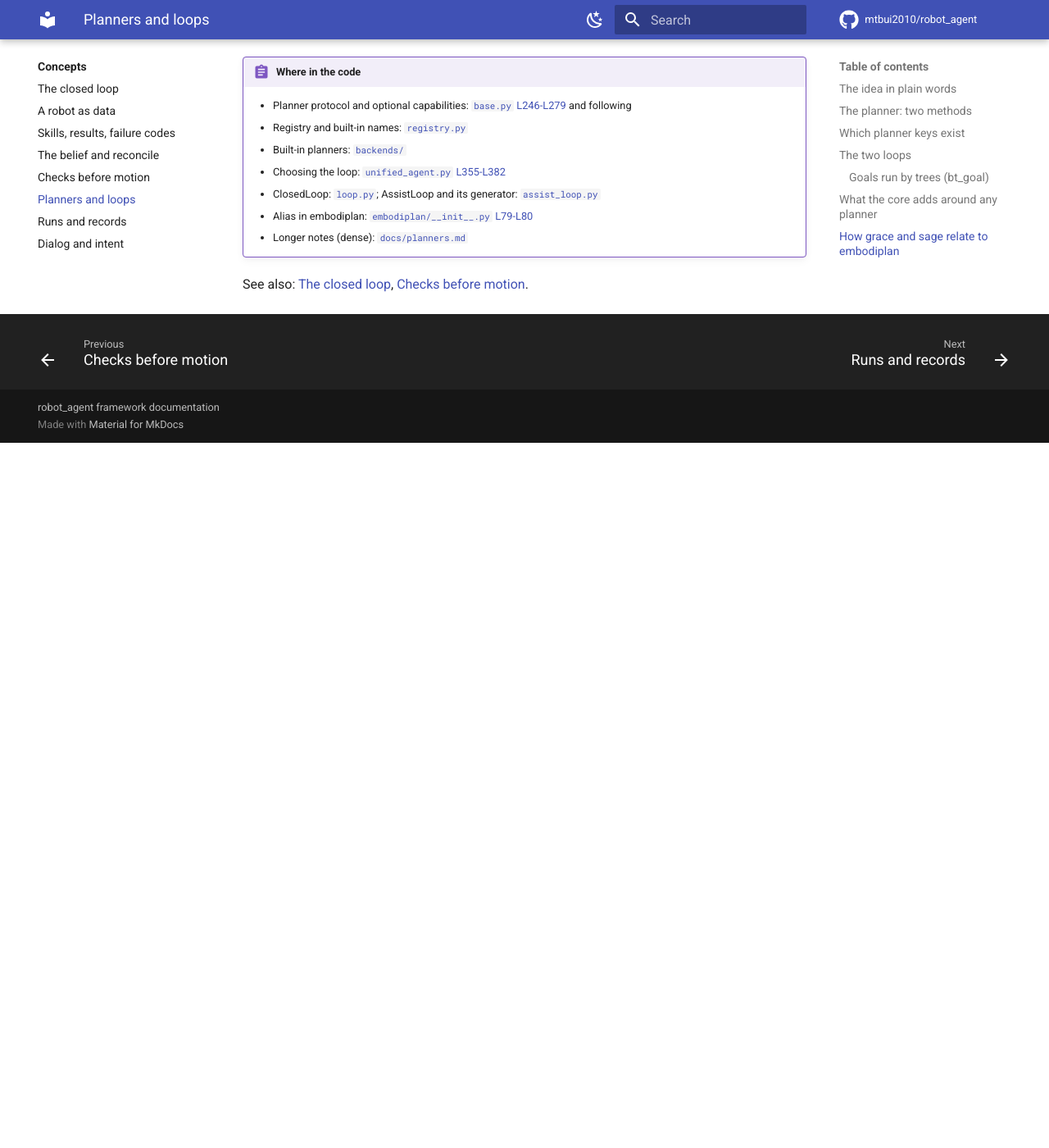
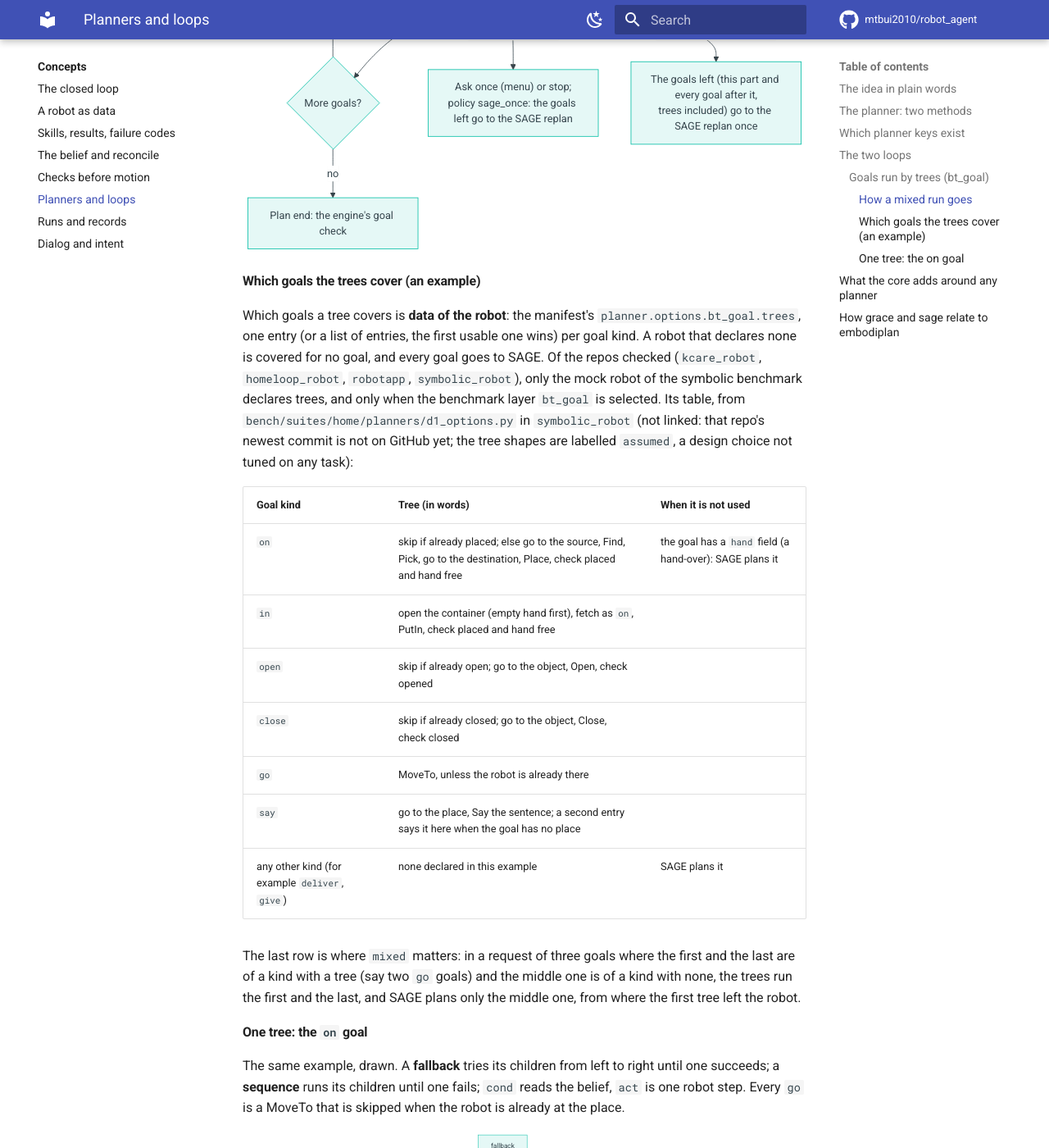
Before and after one commit to mtbui2010/robot_agent, an MkDocs documentation site: the page built from website/docs/concepts/planners.md, in a window 1280 px wide and 1400 px high, scrolled down 5375 px. Shown: the whole window at 82% size. Built offline with MkDocs 1.6.1 and Material for MkDocs 9.7.7, drawn with Linux system fonts in a browser that asks for light colours; comment, search, counter and statistics services are not loaded; before the commit the page ends 5915 px from its top, so only the background shows below that; some of the changed text lies outside the part shown.

Commit message:
docs: diagrams for bt_goal: how a mixed run goes, which goal kinds the example trees cover, one tree drawn (the on goal)
The page described mixed in words only; a reader could not see which goals a tree covers or where SAGE comes in.

Co-Authored-By: Claude Sonnet 5.5 <noreply@anthropic.com>
Claude-Session: https://claude.ai/code/session_01AX9kAGSMD5w2SFyqcSgyGr

````diff
--- a/website/docs/concepts/planners.md
+++ b/website/docs/concepts/planners.md
@@ -97,6 +97,63 @@ Both loops share the same event stream, the same record of the run, and the same
 
 In the AssistLoop a robot can declare a behaviour tree per goal kind, as data. The option `bt_goal` has the key `mixed`, on by default. Goals whose kind has a tree run as trees and the planner is not asked for them. Neighbouring goals without a tree are planned by SAGE once, when the run reaches them, from the world as it is then, and their steps run one by one through the engine's own step path with its recovery ladder. If a step has no way left, the goals that are left (this part and every goal after it, trees included) go to the SAGE replan once. A robot that declares no trees gets no change, and with no goal that has a tree SAGE plans the whole run as before. Not covered: the whole-plan gate (see [Checks before motion](checks-before-motion.md)) is skipped for the parts SAGE plans this way, and the effect on the benchmark was not measured. Rules: the hub's [`docs/bt_goal.md`](https://github.com/mtbui2010/robot_agent/blob/3269923/docs/bt_goal.md).
 
+#### How a mixed run goes
+
+Goals run in the order the reader gave them. A goal with a tree is ticked; a run of neighbouring goals without a tree is planned by SAGE once, when the run reaches it. If no goal has a tree, SAGE plans the whole run as when the option is off.
+
+```mermaid
+flowchart TD
+  U["Understand: goals in the reader's order<br/>g1, g2, g3, ..."] --> Q{"Does the next goal<br/>have a usable tree?"}
+  Q -- yes --> T["Tick its tree<br/>each act = one engine step with the recovery ladder<br/>(the planner rung is held back)"]
+  Q -- "no: take the neighbouring goals without a tree" --> S["SAGE plans them ONCE<br/>from the world as it is now<br/>(service plan_goals)"]
+  S --> X["Run the steps one by one<br/>(try_step, with the ladder)"]
+  T --> OK{"Done?"}
+  X --> OK
+  OK -- yes --> N{"More goals?"}
+  N -- yes --> Q
+  N -- no --> E["Plan end: the engine's goal check"]
+  OK -- "no way left in a tree" --> M["Ask once (menu) or stop;<br/>policy sage_once: the goals left go to the SAGE replan"]
+  OK -- "no way left in a SAGE part" --> R["The goals left (this part and every goal after it,<br/>trees included) go to the SAGE replan once"]
+```
+
+#### Which goals the trees cover (an example)
+
+Which goals a tree covers is **data of the robot**: the manifest's `planner.options.bt_goal.trees`, one entry (or a list of entries, the first usable one wins) per goal kind. A robot that declares none is covered for no goal, and every goal goes to SAGE. Of the repos checked (`kcare_robot`, `homeloop_robot`, `robotapp`, `symbolic_robot`), only the mock robot of the symbolic benchmark declares trees, and only when the benchmark layer `bt_goal` is selected. Its table, from `bench/suites/home/planners/d1_options.py` in `symbolic_robot` (not linked: that repo's newest commit is not on GitHub yet; the tree shapes are labelled `assumed`, a design choice not tuned on any task):
+
+| Goal kind | Tree (in words) | When it is not used |
+|---|---|---|
+| `on` | skip if already placed; else go to the source, Find, Pick, go to the destination, Place, check placed and hand free | the goal has a `hand` field (a hand-over): SAGE plans it |
+| `in` | open the container (empty hand first), fetch as `on`, PutIn, check placed and hand free | |
+| `open` | skip if already open; go to the object, Open, check opened | |
+| `close` | skip if already closed; go to the object, Close, check closed | |
+| `go` | MoveTo, unless the robot is already there | |
+| `say` | go to the place, Say the sentence; a second entry says it here when the goal has no place | |
+| any other kind (for example `deliver`, `give`) | none declared in this example | SAGE plans it |
+
+The last row is where `mixed` matters: in a request of three goals where the first and the last are of a kind with a tree (say two `go` goals) and the middle one is of a kind with none, the trees run the first and the last, and SAGE plans only the middle one, from where the first tree left the robot.
+
+#### One tree: the `on` goal
+
+The same example, drawn. A **fallback** tries its children from left to right until one succeeds; a **sequence** runs its children until one fails; `cond` reads the belief, `act` is one robot step. Every `go` is a MoveTo that is skipped when the robot is already at the place.
+
+```mermaid
+flowchart TD
+  R["fallback"] --> C0["cond: object placed at the destination<br/>(already done: nothing to do)"]
+  R --> S["sequence"]
+  S --> F["fallback"]
+  F --> C1["cond: holding the object"]
+  F --> S2["sequence"]
+  S2 --> H["cond: hand free"]
+  S2 --> G1["go to the source"]
+  S2 --> A1["act Find object"]
+  S2 --> A2["act Pick object"]
+  S2 --> C2["cond: holding the object"]
+  S --> G2["go to the destination"]
+  S --> A3["act Place"]
+  S --> C3["cond: object placed at the destination"]
+  S --> C4["cond: hand free"]
+```
+
 ## What the core adds around any planner
 
 Whichever planner you plug in, the core provides:
````
